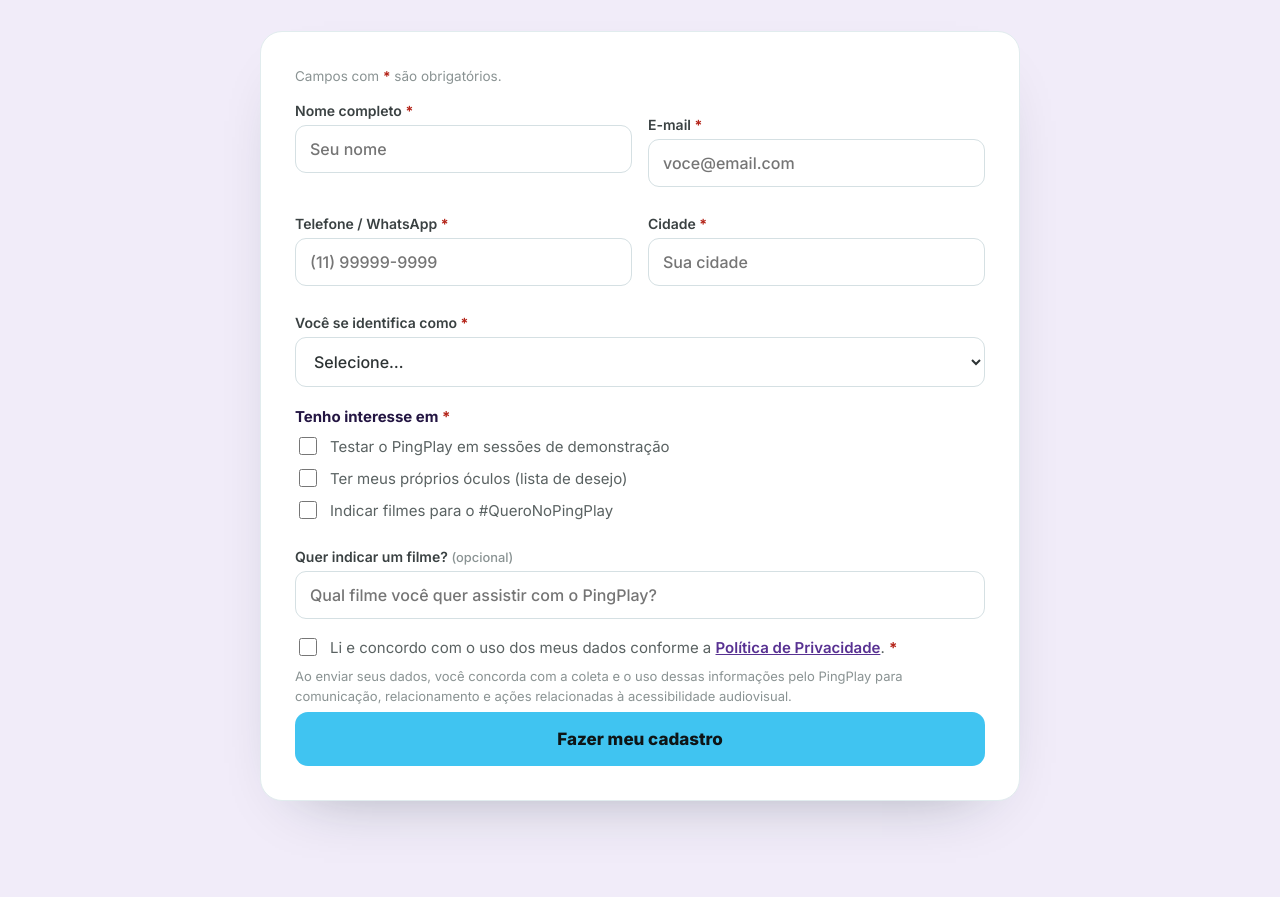
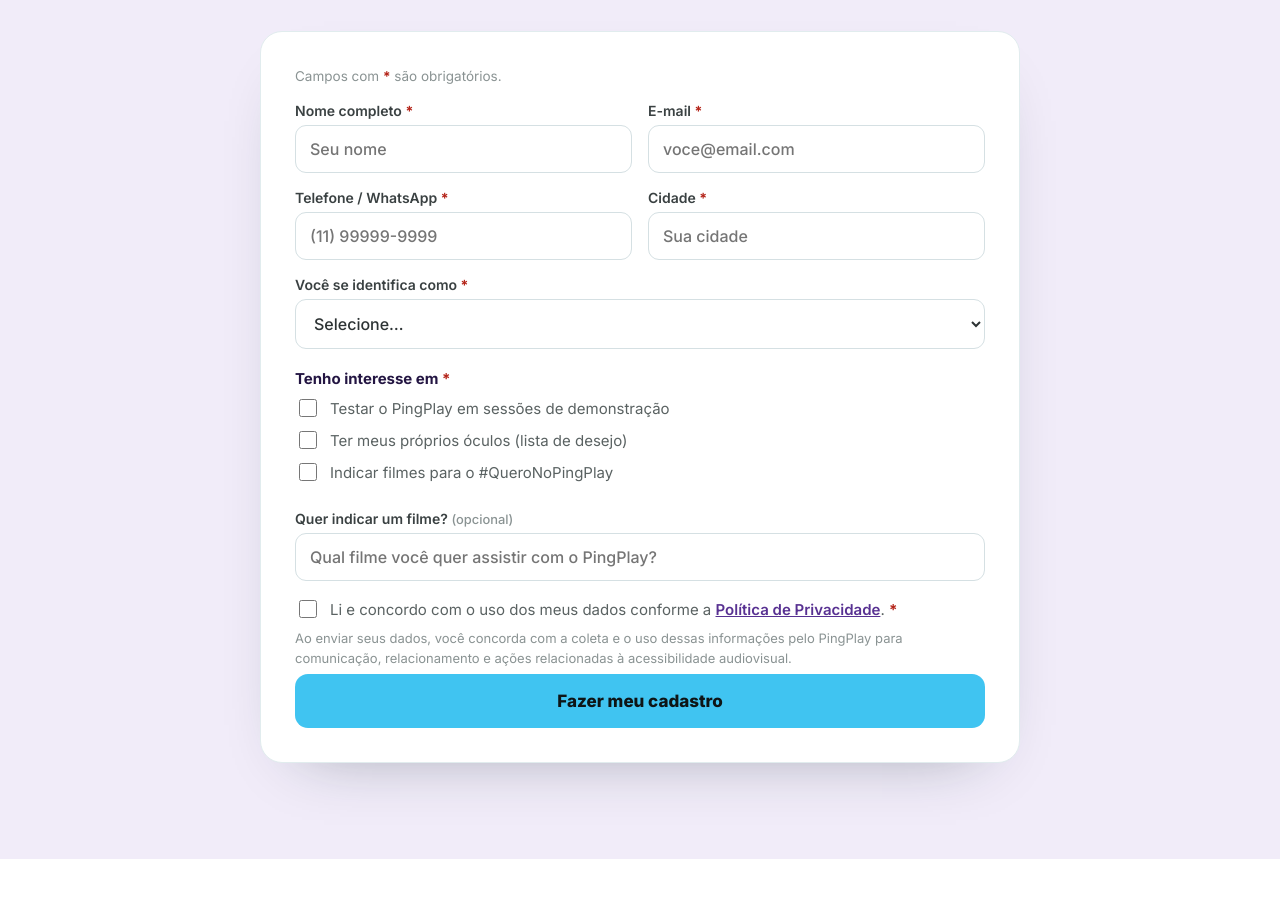
Before and after one commit to cassioetcf-tech/landingpingplay, a plain HTML site: page index.html in a window 1280 px wide. Shown: the part 5538-6437 px from the top of the page. Drawn offline with Linux system fonts and the light colour scheme; no server answers.

Commit message:
Fix diagramacao do cadastro: zera margin-top herdada dentro do grid (Nome e E-mail na mesma linha)

```diff
--- a/css/landing.css
+++ b/css/landing.css
@@ -233,7 +233,8 @@
 .cad-req-note { margin: 0 0 16px; font-size: 13.5px; color: var(--muted); }
 .cad-req-note span, .req { color: #B42318; font-weight: 700; }
 .opt { color: var(--muted); font-weight: 500; font-size: .92em; }
-.cad-grid { display: grid; grid-template-columns: 1fr 1fr; gap: 14px 16px; }
+.cad-grid { display: grid; grid-template-columns: 1fr 1fr; gap: 16px; align-items: start; }
+.cad-grid .field { margin-top: 0; }   /* neutraliza .field + .field; o espaçamento vem do gap */
 .cad-col-full { grid-column: 1 / -1; }
 .cad-fieldset { border: none; padding: 0; margin: 20px 0 0; min-width: 0; }
 .cad-fieldset legend { font: 700 15px 'Inter', sans-serif; color: var(--ink); padding: 0; margin: 0 0 10px; }
```
